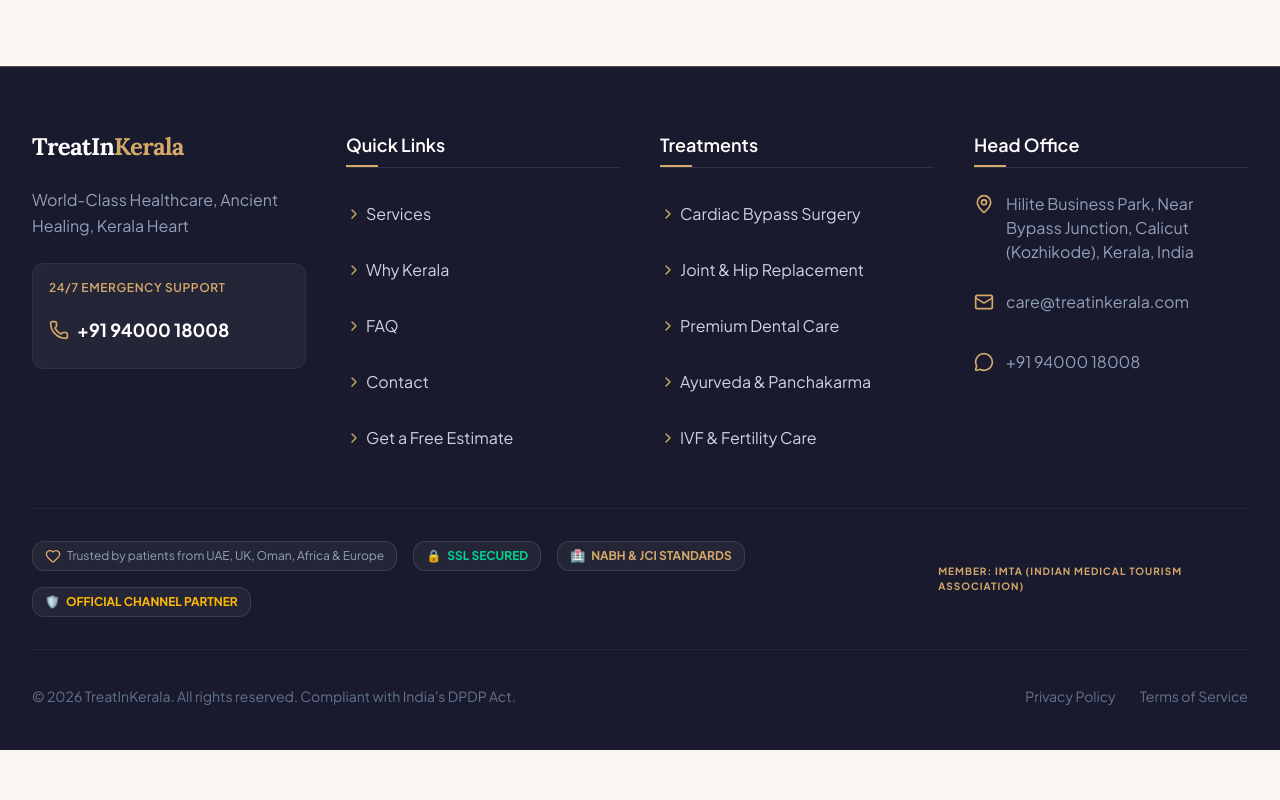
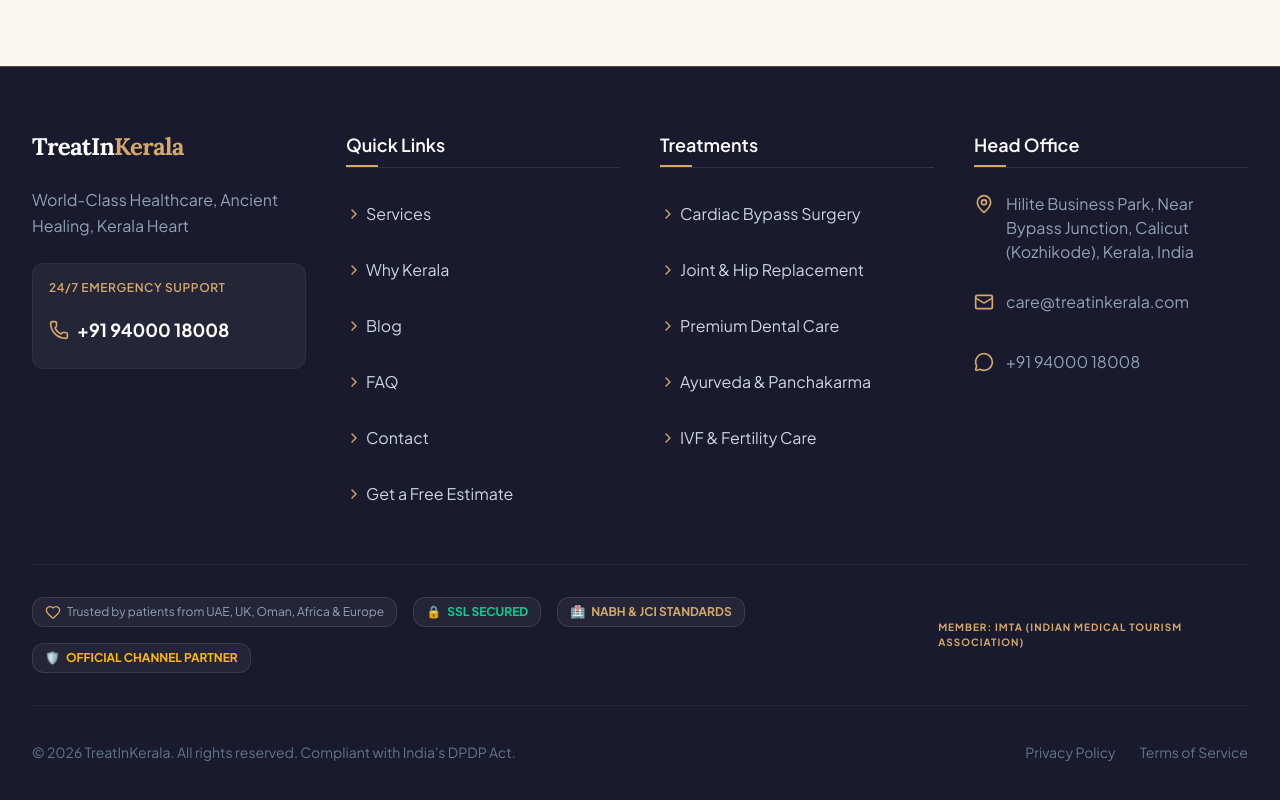
Before and after one commit to smanfari619-maker/medkerala, a Next.js app: page /en in a window 1280 px wide. Shown: the part 6189-6989 px from the top of the page. Before the commit the page ends 6939 px from the top, so only its background shows below. Built offline with nearby package versions, Linux system fonts and the light colour scheme.

Commit message:
nav: add blog links to desktop header, mobile drawer, and footer

```diff
--- a/src/components/layout/Footer.tsx
+++ b/src/components/layout/Footer.tsx
@@ -21,6 +21,7 @@ export default function Footer() {
   const quickLinks = [
     { href: '/services', label: tNav('services') },
     { href: '/why-kerala', label: tNav('whyKerala') },
+    { href: '/blog', label: tNav('blog') },
     { href: '/faq', label: tNav('faq') },
     { href: '/contact', label: tNav('contact') },
     { href: '/get-estimate', label: tCommon('getEstimate') },
--- a/src/components/layout/Header.tsx
+++ b/src/components/layout/Header.tsx
@@ -5,7 +5,7 @@ import { useTranslations, useLocale } from 'next-intl';
 import { Link, usePathname } from '@/i18n/routing';
 import {
   FileText, ChevronDown, HelpCircle,
-  ShieldAlert, Building2, Package, MessageCircle,
+  ShieldAlert, Building2, Package, MessageCircle, BookOpen,
 } from 'lucide-react';
 import LocaleSwitcher from './LocaleSwitcher';
 import { SITE_CONFIG } from '@/lib/config';
@@ -51,6 +51,7 @@ export default function Header() {
     { href: '/hospitals',   label: t('hospitals'),  icon: Building2 },
     { href: '/services',    label: t('services'),   icon: FileText },
     { href: '/why-kerala',  label: t('whyKerala'),  icon: ShieldAlert },
+    { href: '/blog',        label: t('blog'),       icon: BookOpen },
     { href: '/faq',         label: t('faq'),        icon: HelpCircle },
   ];
 
--- a/src/components/layout/MobileBottomNav.tsx
+++ b/src/components/layout/MobileBottomNav.tsx
@@ -5,7 +5,7 @@ import { useTranslations, useLocale } from 'next-intl';
 import { Link, usePathname } from '@/i18n/routing';
 import {
   Home, Stethoscope, FileText, MessageCircle, MoreHorizontal,
-  Leaf, Package, Building2, HelpCircle, ShieldAlert, X, PhoneCall
+  Leaf, Package, Building2, HelpCircle, ShieldAlert, X, PhoneCall, BookOpen
 } from 'lucide-react';
 import { SITE_CONFIG } from '@/lib/config';
 
@@ -35,6 +35,7 @@ export default function MobileBottomNav() {
     { href: '/hospitals', label: t('hospitals'), icon: Building2 },
     { href: '/services', label: t('services'), icon: FileText },
     { href: '/why-kerala', label: t('whyKerala'), icon: ShieldAlert },
+    { href: '/blog', label: t('blog'), icon: BookOpen },
     { href: '/faq', label: t('faq'), icon: HelpCircle },
     { href: '/contact', label: t('contact'), icon: PhoneCall },
   ];
```
